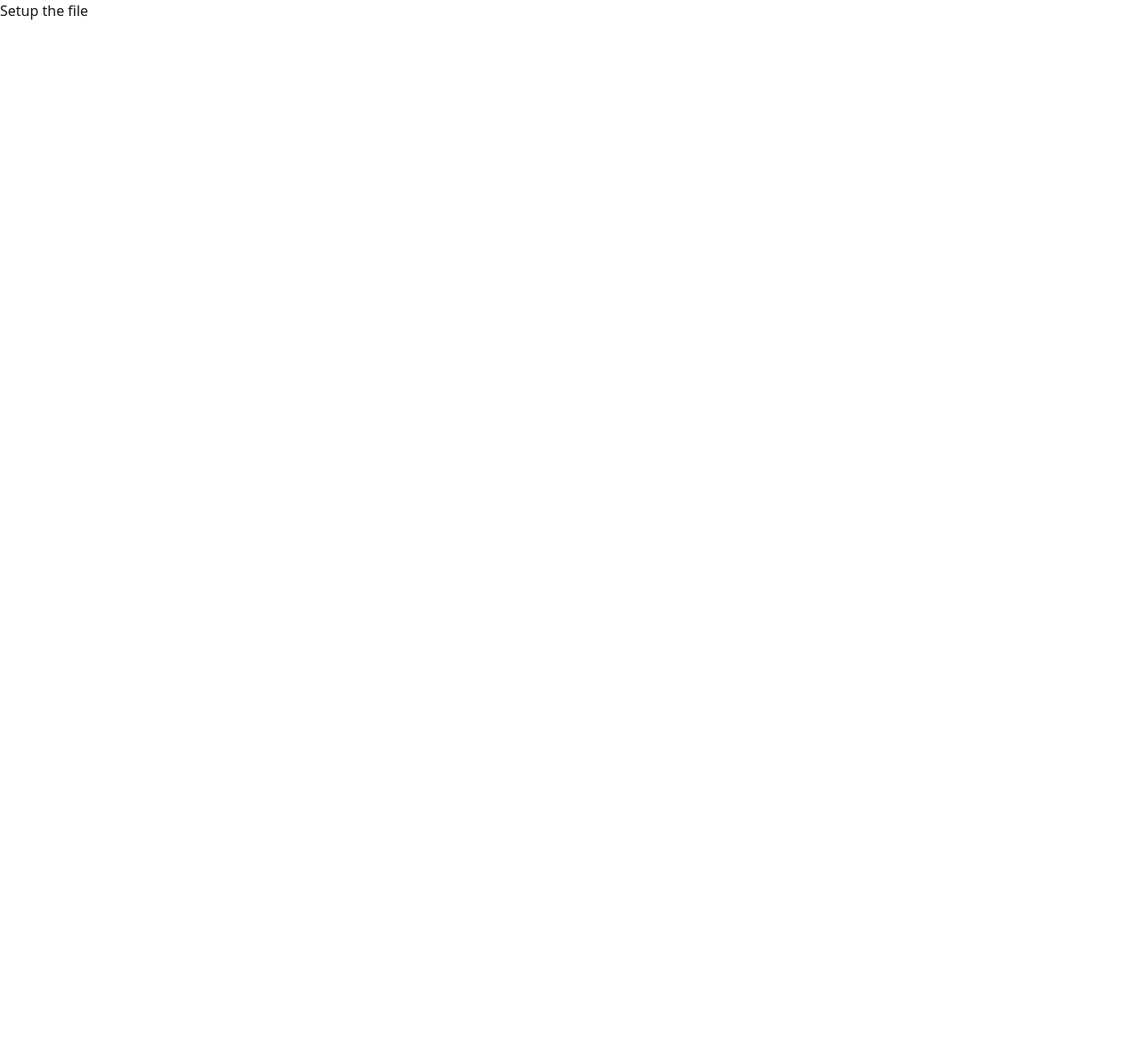
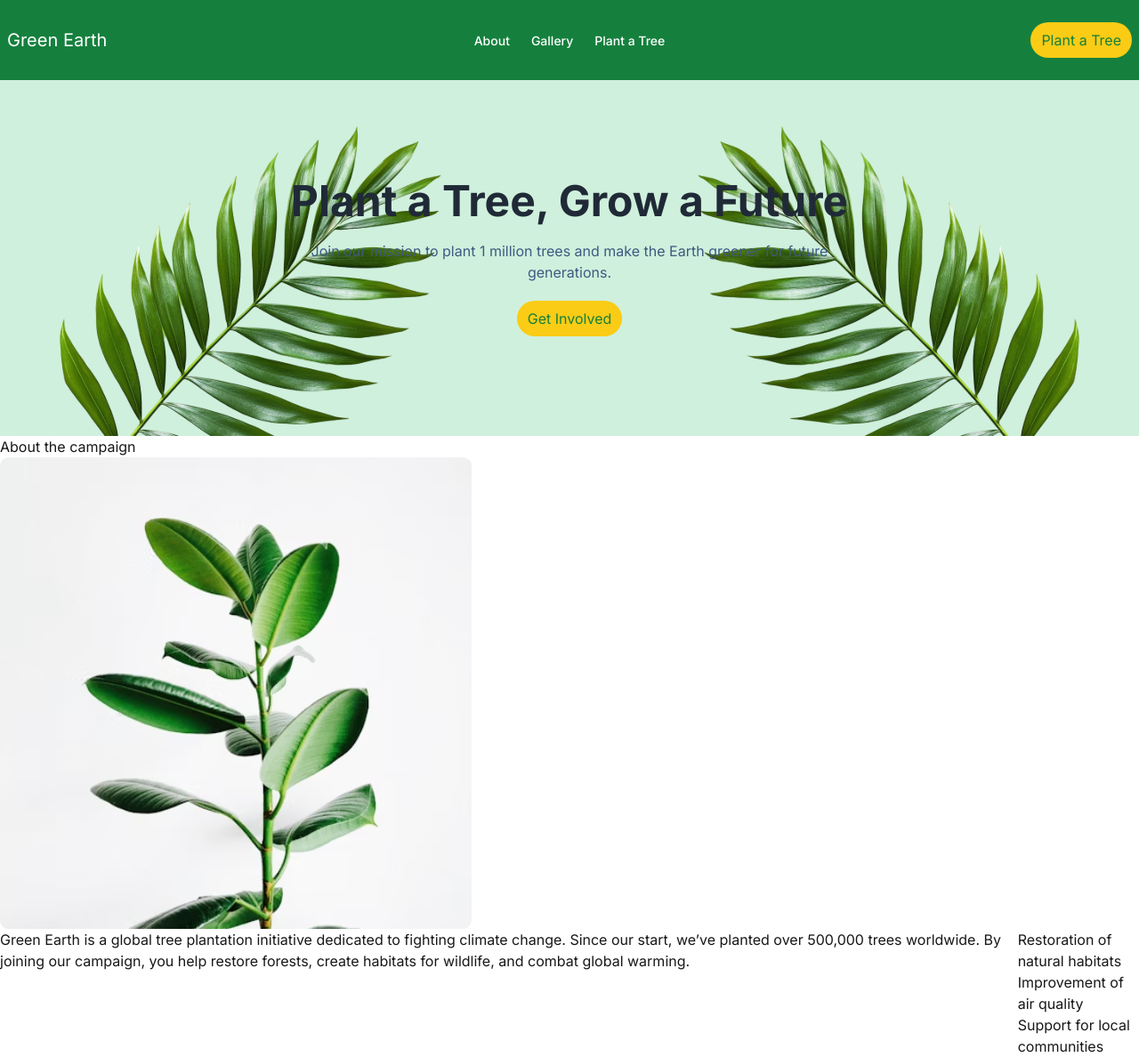
Before and after one commit to rahimbadsha/B12A06-Green-Earth-Rahim, a plain HTML site: page index.html in a window 1280 px wide. Shown: the whole page at 89% size. Before the commit the page ends 800 px from the top, so only its background shows below. Drawn offline with nearby package versions, Linux system fonts and the light colour scheme.

Commit message:
Added header and hero section

```diff
--- a/index.html
+++ b/index.html
@@ -14,7 +14,73 @@
 
 
 </head>
-<body>
-    <h1>Setup the file</h1>
+<body class="font-inter">
+    <header class="bg-[#15803d]">
+        <div class="navbar max-w-[1650px] mx-auto min-h-[90px]">
+            <div class="navbar-start">
+                <div class="dropdown ">
+                    <div tabindex="0" role="button" class="btn btn-ghost lg:hidden">
+                        <svg xmlns="http://www.w3.org/2000/svg" class="h-5 w-5" fill="none" viewBox="0 0 24 24" stroke="currentColor">
+                            <path stroke-linecap="round" stroke-linejoin="round" stroke-width="2" d="M4 6h16M4 12h8m-8 6h16" />
+                        </svg>
+                    </div>
+                    <ul tabindex="0" class="menu menu-sm dropdown-content bg-base-100 rounded-box z-1 mt-3 w-52 p-2 shadow">
+                        <li><a>About</a></li>
+                        <li><a>Gallery</a></li>
+                        <li><a>Plant a Tree</a></li>
+                    </ul>
+                </div>
+                <a class=" text-xl text-white ">Green Earth</a>
+            </div>
+            <div class="navbar-center hidden lg:flex text-white text-base font-medium">
+                <ul class="menu menu-horizontal px-1">
+                    <li><a>About</a></li>
+                    <li><a>Gallery</a></li>
+                    <li><a>Plant a Tree</a></li>
+                </ul>
+            </div>
+            <div class="navbar-end">
+                <button class="bg-[#facc15] text-[#15803d] rounded-full py-2 px-3">Plant a Tree</button>
+            </div>
+        </div>
+    </header>
+
+    <section class="hero bg-no-repeat bg-[#cff0dc]"  style="background-image: url('./assets/hero-leaf1.png'), url('./assets/hero-leaf2.png'); background-position: left bottom, right bottom; background-size: auto, auto; ">
+        <div class="">
+            <div class="hero-content text-neutral-content text-center">
+                <div class="w-[630px] mx-auto my-24">
+                    <h1 class="mb-5 text-5xl font-bold font-bold text-[#202a37]">Plant a Tree, Grow a Future</h1>
+                    <p class="mb-5 text-base text-[#3e5982]">Join our mission to plant 1 million trees and make the Earth greener for future generations.</p>
+                    <button class="bg-[#facc15] text-[#15803d] rounded-full py-2 px-3">Get Involved</button>
+                </div>
+            </div>
+        </div>
+    </section>
+
+
+
+
+    <!-- About the campaign section  -->
+
+    <section>
+        <h2>About the campaign</h2>
+        <div>
+            <div>
+                <img src="./assets/about.png" />
+            </div>
+            <div class="flex ">
+                <p>
+                    Green Earth is a global tree plantation initiative dedicated to fighting climate change. Since our start, we’ve planted
+                    over 500,000 trees worldwide. By joining our campaign, you help restore forests, create habitats for wildlife, and
+                    combat global warming.
+                </p>
+                <ul>
+                    <li>Restoration of natural habitats</li>
+                    <li>Improvement of air quality</li>
+                    <li>Support for local communities</li>
+                </ul>
+            </div>
+        </div>
+    </section>
 </body>
 </html>
--- a/style.css
+++ b/style.css
@@ -12,3 +12,7 @@
     font-family: "Geist", sans-serif;
     font-style: normal;
 }
+
+body{
+    font-family: "Inter", sans-serif;
+}
```
Also changed, not shown: talwind.config.js (added).
